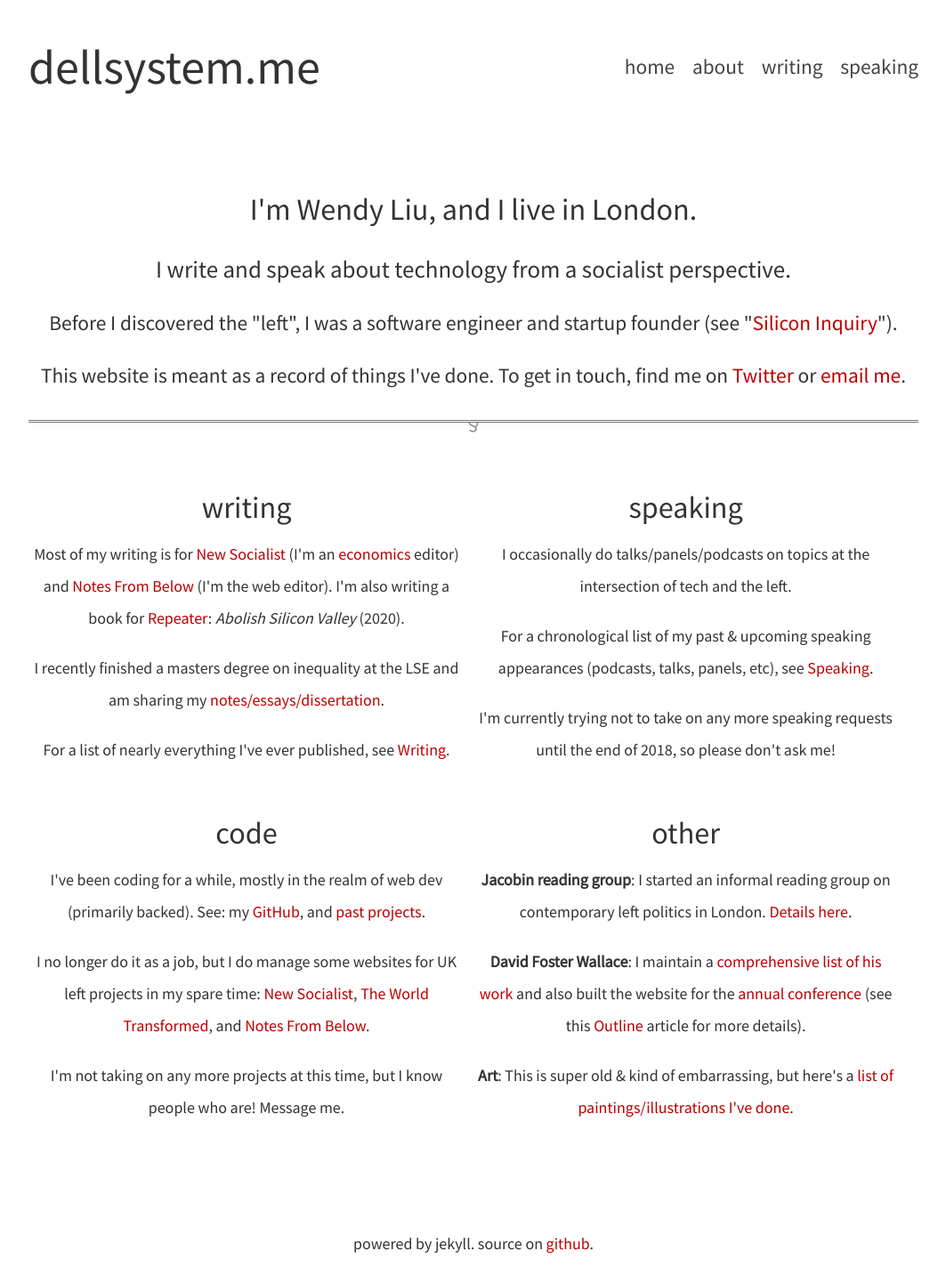
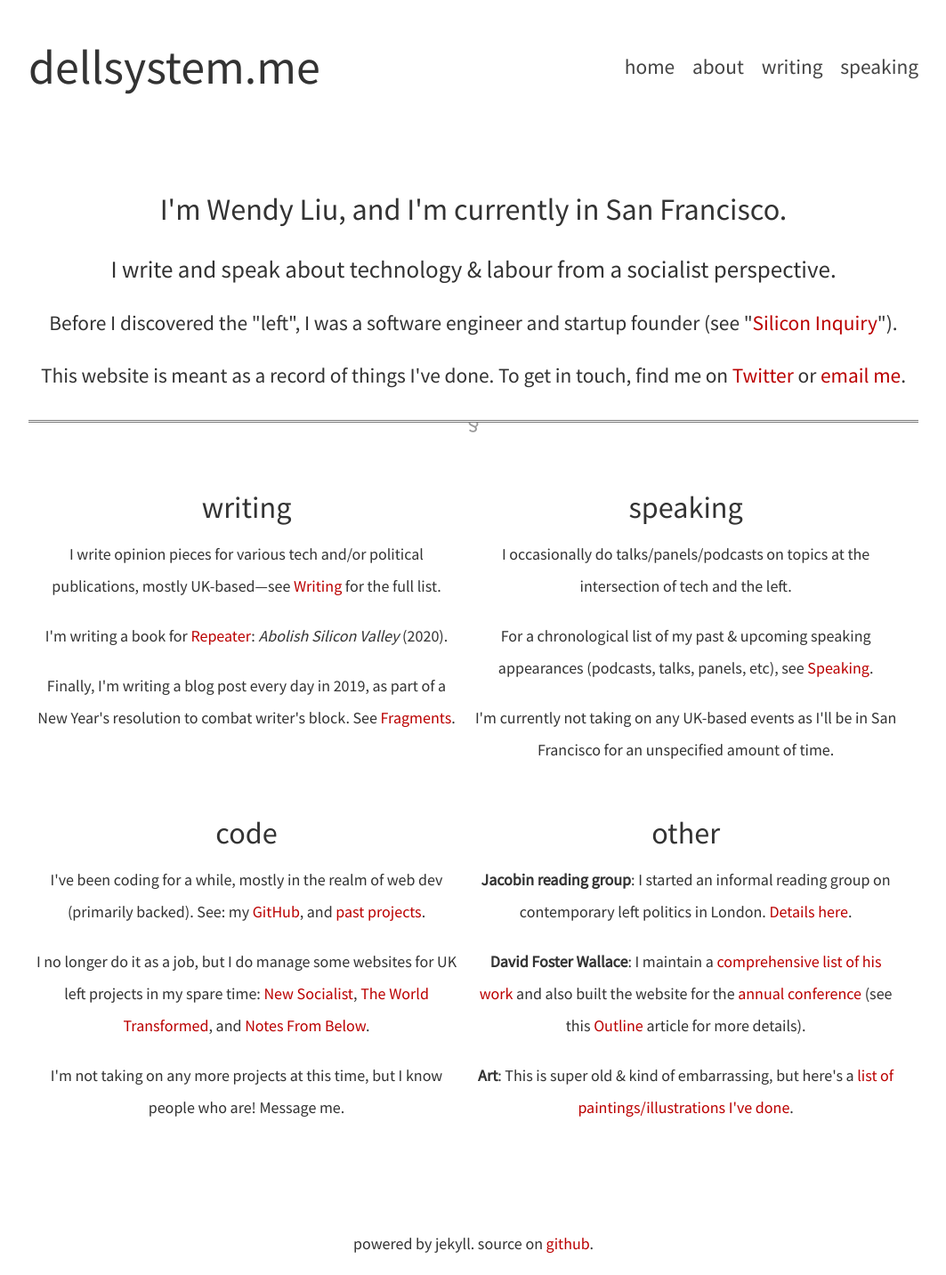
Before and after one commit to dellsystem/dellsystem.github.io, a Jekyll site: the page built from index.html, in a window 1280 px wide. Shown: the whole page at 89% size, without its empty margins (108-1171 px from the left). Built offline with Jekyll 4.4.1, drawn with Linux system fonts in a browser that asks for light colours.

Commit message:
Add fragments blog posts section w/ first post

```diff
--- a/index.html
+++ b/index.html
@@ -2,8 +2,8 @@
 layout: default
 ---
 <div class="centered">
-	<h2>I'm Wendy Liu, and I live in London.</h2>
-	<h3>I write and speak about technology from a socialist perspective.</h3>
+	<h2>I'm Wendy Liu, and I'm currently in San Francisco.</h2>
+	<h3>I write and speak about technology &amp; labour from a socialist perspective.</h3>
 	<h4>Before I discovered the "left", I was a software engineer and startup founder (see "<a href="http://www.notesfrombelow.org/article/silicon-inquiry">Silicon Inquiry</a>").</h4>
 	<h4>This website is meant as a record of things I've done. To get in touch, find me on <a href="https://twitter.com/dellsystem">Twitter</a> or <a href="mailto:ilostwaldo@gmail.com">email me</a>.</h4>
 </div>
@@ -13,15 +13,15 @@ layout: default
 <div class="double-grid">
 	<div class="centered column">
 		<h2>writing</h2>
-		<p>Most of my writing is for <a href="https://newsocialist.org.uk/author/wendy">New Socialist</a> (I'm an <a href="https://newsocialist.org.uk/tag/economics">economics</a> editor) and <a href="https://notesfrombelow.org/author/wendy-liu">Notes From Below</a> (I'm the web editor). I'm also writing a book for <a href="https://repeaterbooks.com/">Repeater</a>: <em>Abolish Silicon Valley</em> (2020).</p>
-		<p>I recently finished a masters degree on inequality at the LSE and am sharing my <a href="/lse">notes/essays/dissertation</a>.</p>
-		<p>For a list of nearly everything I've ever published, see <a href="/writing">Writing</a>.</p>
+		<p>I write opinion pieces for various tech and/or political publications, mostly UK-based—see <a href="/writing">Writing</a> for the full list.</p>
+		<p>I'm writing a book for <a href="https://repeaterbooks.com/">Repeater</a>: <em>Abolish Silicon Valley</em> (2020).</p>
+		<p>Finally, I'm writing a blog post every day in 2019, as part of a New Year's resolution to combat writer's block. See <a href="/fragments">Fragments</a>.</p>
 	</div>
 	<div class="centered column">
 		<h2>speaking</h2>
 		<p>I occasionally do talks/panels/podcasts on topics at the intersection of tech and the left.</p>
 		<p>For a chronological list of my past & upcoming speaking appearances (podcasts, talks, panels, etc), see <a href="/speaking">Speaking</a>.
-		<p>I'm currently trying not to take on any more speaking requests until the end of 2018, so please don't ask me!</p>
+		<p>I'm currently not taking on any UK-based events as I'll be in San Francisco for an unspecified amount of time.</p>
 	</div>
 	<div class="centered column">
 		<h2>code</h2>
```
Also changed, not shown: _includes/collections.html (+5 -3 lines), _includes/fragments.html (added, +11 -0 lines), _layouts/fragment.html (added, +18 -0 lines), _posts/2019-1-1-fragments-1.md (added, +40 -0 lines), fragments.md (added, +8 -0 lines).
